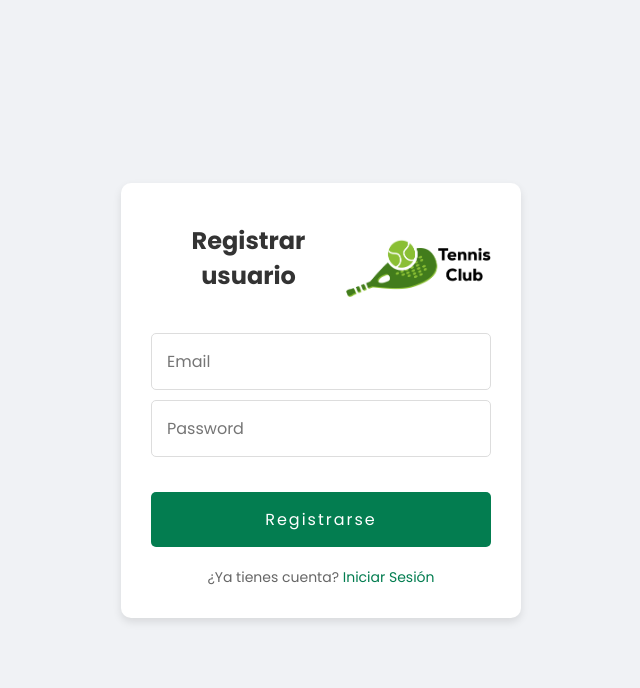
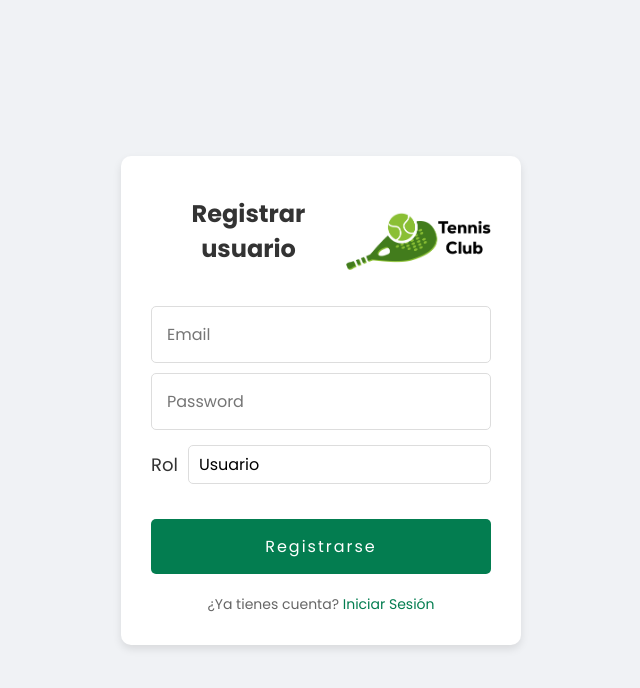
Before and after one commit to Juancribas24/proyectoweb, a React (Vite) app: page /register in a window 1280 px wide. Shown: the top 688 px of the page, without its empty margins (319-959 px from the left). Built offline with nearby package versions, Linux system fonts and the light colour scheme; no server answers; a web font is replaced by a local one.

Commit message:
Update Register.jsx
Se re agregó la selección de rol que fue quitada por error.

```diff
--- a/src/Pages/Register.jsx
+++ b/src/Pages/Register.jsx
@@ -11,6 +11,7 @@ const Register = () => {
   const firestore = getFirestore(appFirebase);
   const [email, setEmail] = useState('');
   const [password, setPassword] = useState('');
+  const [rol, setRol] = useState('user'); // Inicializa el estado del rol con 'user'
   const navigate = useNavigate();
 
   const handleRegister = async (event) => {
@@ -19,7 +20,7 @@ const Register = () => {
       const infoUser = await createUserWithEmailAndPassword(auth, email, password);
       console.log("Usuario registrado:", infoUser.user.uid);
       const docuRef = doc(firestore, `users/${infoUser.user.uid}`);
-      await setDoc(docuRef, { correo: email, rol: 'user' });
+      await setDoc(docuRef, { correo: email, rol: rol });
       alert('Registro exitoso. Ahora puedes iniciar sesión.');
       navigate('/login');
     } catch (error) {
@@ -69,6 +70,13 @@ const Register = () => {
               value={password}
               onChange={(e) => setPassword(e.target.value)}
             />
+            <label>
+              <span>Rol</span>
+              <select id='rol' name='rol' value={rol} onChange={(e) => setRol(e.target.value)}>
+                <option value="admin">Administrador</option>
+                <option value="user">Usuario</option>
+              </select>
+            </label>
           </div>
           <button type='submit' className='btnRegister'>Registrarse</button>
         </form>
```
Also changed, not shown: 1 other file (tests, documents, lock files or other folders).
